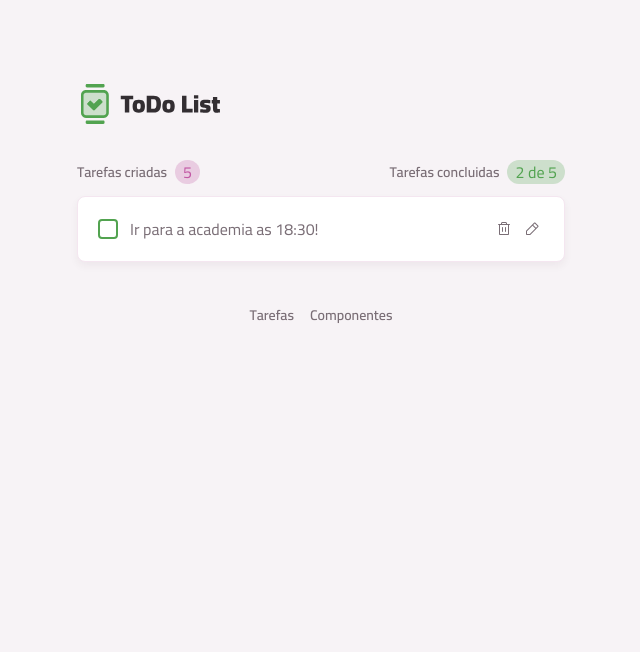
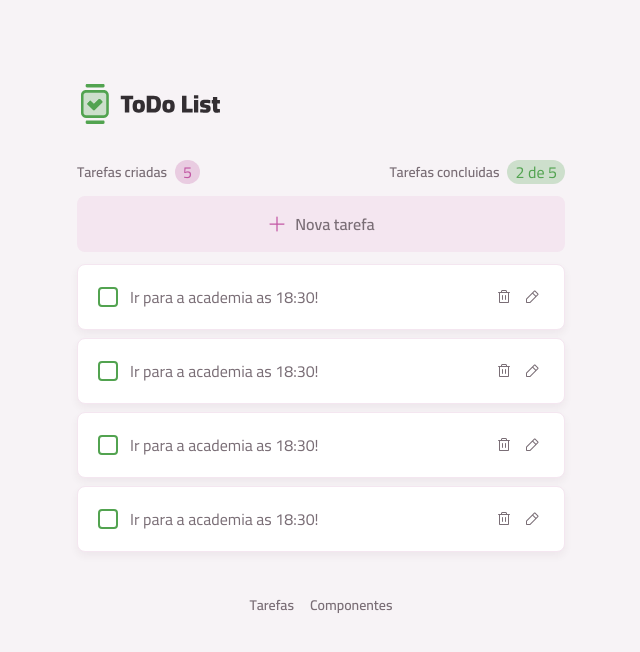
Before and after one commit to juniorbonini/todo-list, a React (Vite) app: page / in a window 1280 px wide. Shown: the top 652 px of the page, without its empty margins (319-959 px from the left). Built offline with nearby package versions, Linux system fonts and the light colour scheme.

Commit message:
Montando layout - criando componente de lista de tarefas.

```diff
--- /dev/null
+++ b/src/core-components/tasks-list-content.tsx
@@ -0,0 +1,19 @@
+import Button from "../components/Button";
+
+// @ts-expect-error: module declaration for SVG React import
+import PlusIcon from "../assets/icons/plus.svg?react";
+import TasksContent from "./tasks-content";
+
+export default function TasksListContent() {
+  return (
+    <>
+      <Button icon={PlusIcon} className="w-full">Nova tarefa</Button>
+      <section className="space-y-2">
+        <TasksContent />
+        <TasksContent />
+        <TasksContent />
+        <TasksContent />
+      </section>
+    </>
+  );
+}
--- a/src/pages/page-home.tsx
+++ b/src/pages/page-home.tsx
@@ -1,16 +1,14 @@
 import Container from "../components/Container";
-import TasksContent from "../core-components/tasks-content";
+import TasksListContent from "../core-components/tasks-list-content";
 import TasksSummary from "../core-components/tasks-summary";
 
 export default function Home() {
   return (
-    <Container as="article" className='space-y-3'>
+    <Container as="article" className="space-y-3">
       <header className="flex items-center justify-between">
         <TasksSummary />
       </header>
-      <div>
-        <TasksContent />
-      </div>
+      <TasksListContent />
     </Container>
   );
 }
```
